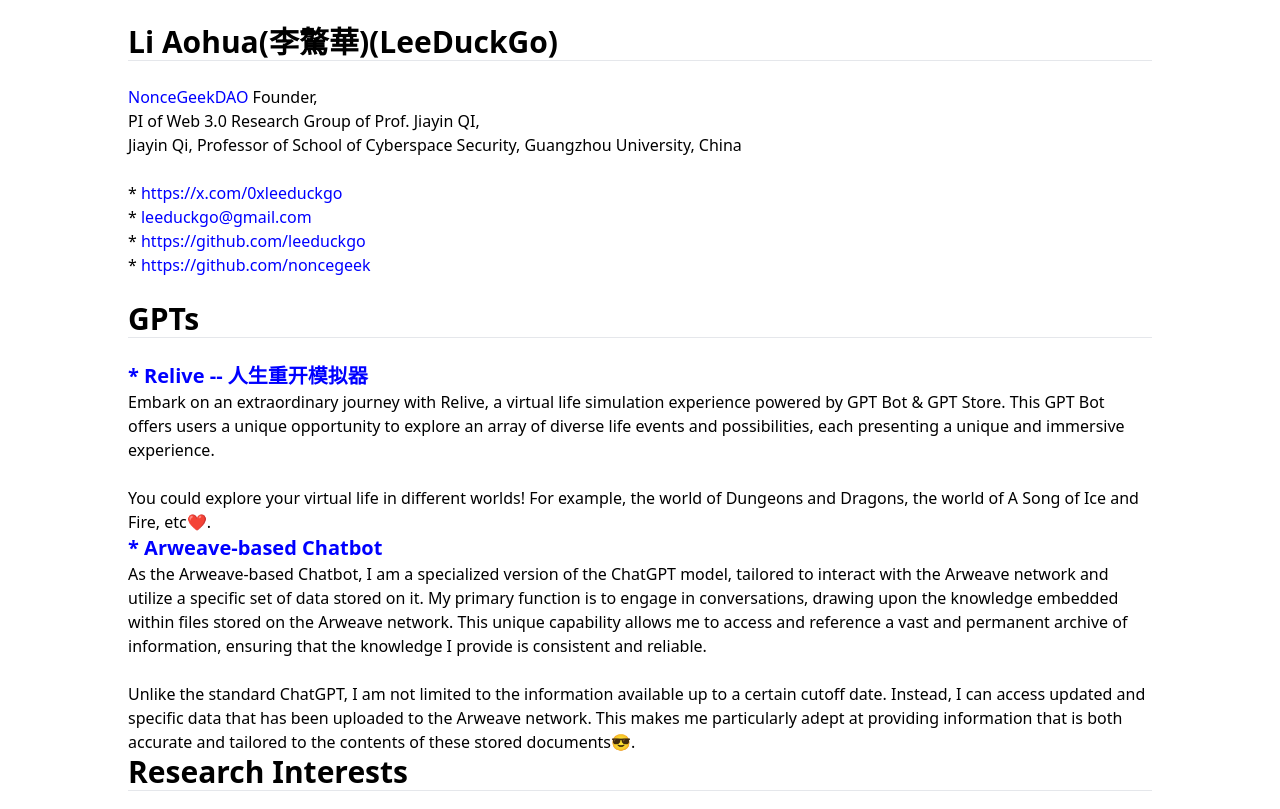
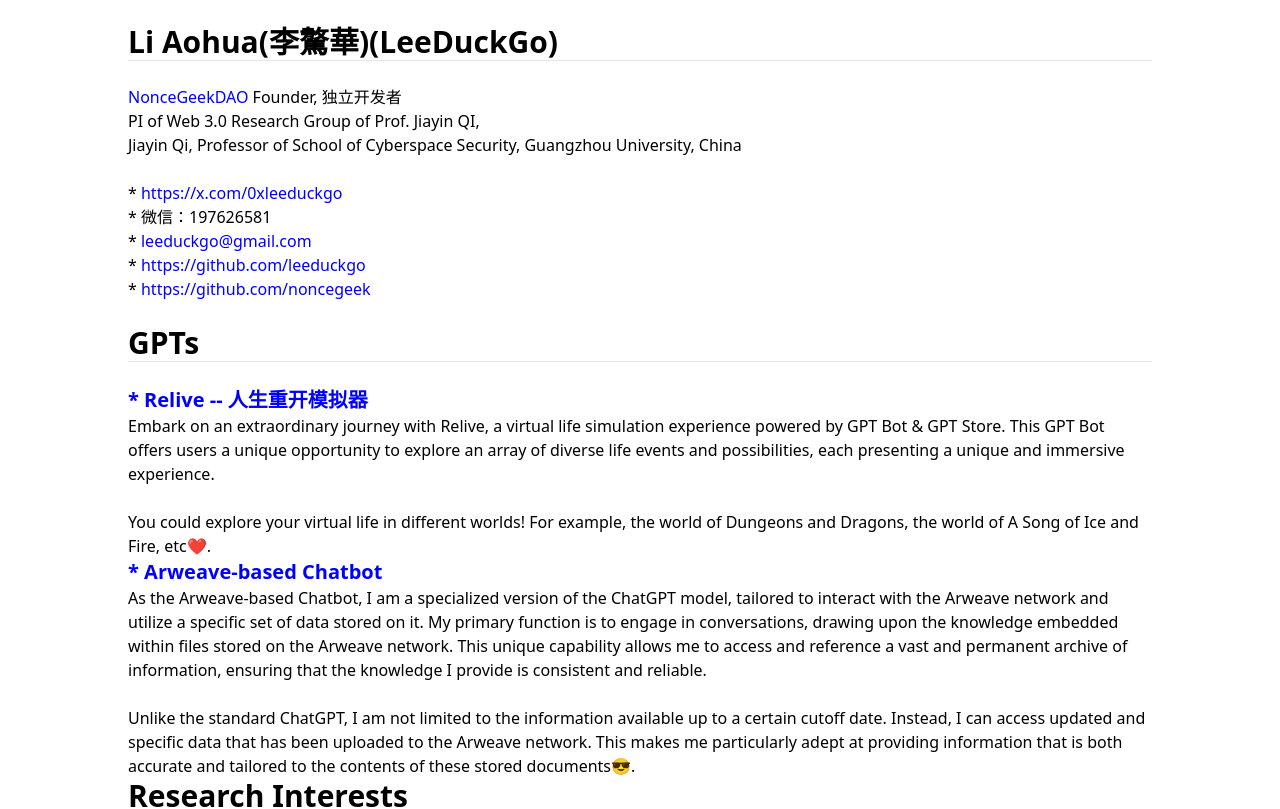
Before and after one commit to leeduckgo/academic-homepage, a plain HTML site: page index.html in a window 1280 px wide. Shown: the top 809 px of the page. Drawn offline with nearby package versions, Linux system fonts and the light colour scheme; a script that the page names is missing.

```diff
--- a/index.html
+++ b/index.html
@@ -87,11 +87,12 @@
             Li Aohua(李驁華)(LeeDuckGo)
         </h1>
         <hr><br>
-        <p><a href="https://github.com/noncegeek" class="hover:underline" target="_blank" style="color:blue">NonceGeekDAO</a> Founder, </p>
+        <p><a href="https://github.com/noncegeek" class="hover:underline" target="_blank" style="color:blue">NonceGeekDAO</a> Founder, 独立开发者</p>
         <p>PI of Web 3.0 Research Group of Prof. Jiayin QI, </p>
         <p>Jiayin Qi, Professor of School of Cyberspace Security, Guangzhou University, China</p>
         <br>
         <p>* <a href="https://x.com/0xleeduckgo" class="hover:underline" target="_blank" style="color:blue">https://x.com/0xleeduckgo</a></p>
+        <p>* 微信：197626581</p>
         <p>* <a href="mailto:leeduckgo@gmail.com" class="hover:underline" target="_blank" style="color:blue">leeduckgo@gmail.com</a></p>
         <p>* <a href="https://github.com/leeduckgo" class="hover:underline" target="_blank" style="color:blue">https://github.com/leeduckgo</a></p>
         <p>* <a href="https://github.com/noncegeek" class="hover:underline" target="_blank" style="color:blue">https://github.com/noncegeek</a></p>
```
